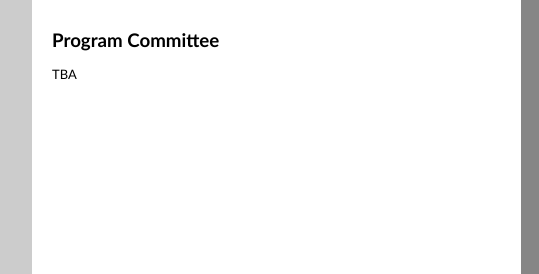
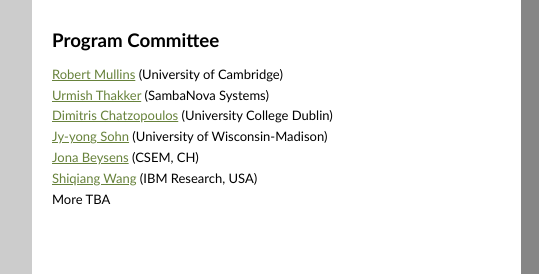
Before and after one commit to emdl22/emdl22.github.io, a plain HTML site: page committee.html in a window 1280 px wide. Shown: the part 436-710 px from the top of the page, 238-777 px from the left. Drawn offline with Linux system fonts and the light colour scheme.

Commit message:
Added first part of the TPC.

```diff
--- a/committee.html
+++ b/committee.html
@@ -44,9 +44,8 @@
 					<h3 class="title">Program Committee</h3>
 
 					<p>
-						TBA
-						<!--a href='http://www.cl.cam.ac.uk/~rdm34/'>Robert Mullins</a> (University of Cambridge)<BR>
-						<a href='https://mohsaied.github.io/'>Mohamed Abdelfattah</a> (Samsung AI Center-Cambridge)<BR>
+						<a href='http://www.cl.cam.ac.uk/~rdm34/'>Robert Mullins</a> (University of Cambridge)<BR>
+						<!--a href='https://mohsaied.github.io/'>Mohamed Abdelfattah</a> (Samsung AI Center-Cambridge)<BR>
 						<!--a href='https://kangwooklee.com/'>Kangwook Lee</a> (University of Wisconsin-Madison)<BR>
 						<a href='https://leontiadis.net/'>Ilias Leontiadis</a> (Samsung AI Center-Cambridge)<BR>
 						<a href='http://papail.io/'>Dimitris Papailiopoulos</a> (University of Wisconsin-Madison)<BR>
@@ -58,11 +57,13 @@
 						<a href='https://www.marioalmeida.com/'>Mario Almeida</a> (Samsung AI Center-Cambridge)<BR>
 						<a href='https://www.comp.hkbu.edu.hk/~qiangwang/'>Qiang Wang</a> (Hong Kong Baptist University)<BR>
 						<!--a href='https://www.egr.msu.edu/~mizhang/'>Mi Zhang</a> (Michigan State University)<BR-->
-						<!--a href='https://stevelaskaridis.github.io/'>Stefanos Laskaridis</a> (Samsung AI Center-Cambridge)<BR>
-						<a href='https://urmish.github.io/'>Urmish Thakker</a> (Arm Research)<BR>
-						<a href='https://scholar.google.com/citations?user=Gf9amnoAAAAJ&hl=en'>Yanghua Peng</a> (ByteDance Inc.)<BR>
-						<a href='https://www.cse.ust.hk/~dcab/'>Dimitris Chatzopoulos</a> (Honk Kong University of Schience and Technology)<BR>
+						<!--a href='https://stevelaskaridis.github.io/'>Stefanos Laskaridis</a> (Samsung AI Center-Cambridge)<BR-->
+						<a href='https://urmish.github.io/'>Urmish Thakker</a> (SambaNova Systems)<BR>
+						<!--a href='https://scholar.google.com/citations?user=Gf9amnoAAAAJ&hl=en'>Yanghua Peng</a> (ByteDance Inc.)<BR-->
+						<a href='https://people.ucd.ie/dimitris.chatzopoulos'>Dimitris Chatzopoulos</a> (University College Dublin)<BR>
 						<a href='https://sites.google.com/view/jsohn'>Jy-yong Sohn</a> (University of Wisconsin-Madison)<BR>
+						<a href='https://be.linkedin.com/in/jona-beysens'>Jona Beysens</a> (CSEM, CH)<BR>
+						<a href='https://shiqiang.wang/'>Shiqiang Wang</a> (IBM Research, USA)<BR>
 
 						<!--a href='https://www.ds3lab.com/members/ce-zhang/'>Ce Zhang</a> (ETH Zurich)<BR>
 						<a href='https://www.linkedin.com/in/tim-de-bruin-52876257/'>Tim de Bruin</a> (Plumerai)<BR>
@@ -83,7 +84,7 @@
 
 
 						<!--a href='https://scholar.google.com/citations?user=3m1zllIAAAAJ&hl=en'>Matt Welsh</a> (Xnor.ai)<BR-->
-
+						More TBA
 					</p>
 
 					<br>
```
